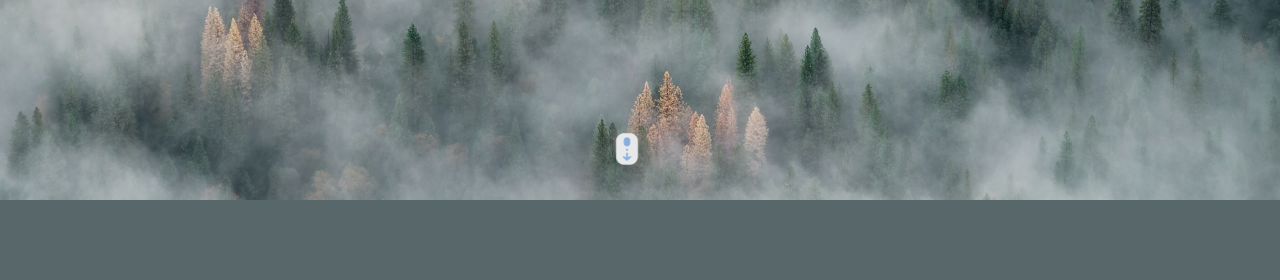
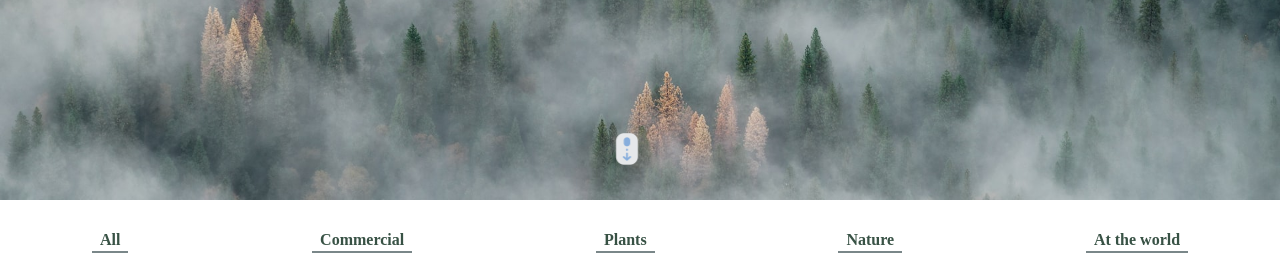
Before and after one commit to BoodziooPL/Wordpress_Theme, a PHP site: page / in a window 1280 px wide. Shown: the part 600-880 px from the top of the page. Before the commit the page ends 800 px from the top, so only its background shows below. Run offline with PHP 8.4, Linux system fonts and the light colour scheme; some web fonts are replaced.

Commit message:
category section

```diff
--- /dev/null
+++ b/assets/css/_category.css
@@ -0,0 +1,15 @@
+.category{
+    width: 100%;
+    height: 10vh;
+    align-items: center;
+    justify-content: space-around;
+    flex-wrap: wrap;
+
+}
+
+.category .link{
+    box-shadow: 0 2px 0 var(--opacity-cadet);
+    padding: 0.1rem 0.5rem;
+    color: var(--feldgrau);
+    font-weight: 800;
+}
--- a/index.html
+++ b/index.html
@@ -63,7 +63,35 @@
 
 <!-- Main Area -->
 <main>
+<!-- Categories Section -->
+<section class="categories">
+    <div class="container">
+        <div class="flex category">
+            <a href="#" class="link">
+                <span>All</span>
+            </a>
+            <a href="#" class="link">
+                <span>Commercial</span>
+            </a>
+            <a href="#" class="link">
+                <span>Plants</span>
+            </a>
+            <a href="#" class="link">
+                <span>Nature</span>
+            </a>
+            <a href="#" class="link">
+                <span>At the world</span>
+            </a>
+        </div>
+    </div>
+</section>
+<!-- End Categories Section -->
+<!-- Post Area -->
+<section class="post-area">
+    <div class="wrapper"></div>
+</section>
 
+<!-- End Post Area -->
 </main>
 <!-- End Main Area -->
 
--- a/style.css
+++ b/style.css
@@ -2,6 +2,8 @@
 @import url(./assets/css/_variables.css);
 /* import header css */
 @import url(./assets/css/_header.css);
+/* import categories css */
+@import url(./assets/css/_category.css);
 *{
    margin: 0;
     padding: 0;
@@ -13,3 +15,10 @@ body{
     font-family: Mont;
     width: 100%;
 }
+
+.flex{
+    display: flex;
+}
+a{
+    text-decoration: none ;
+}
```
